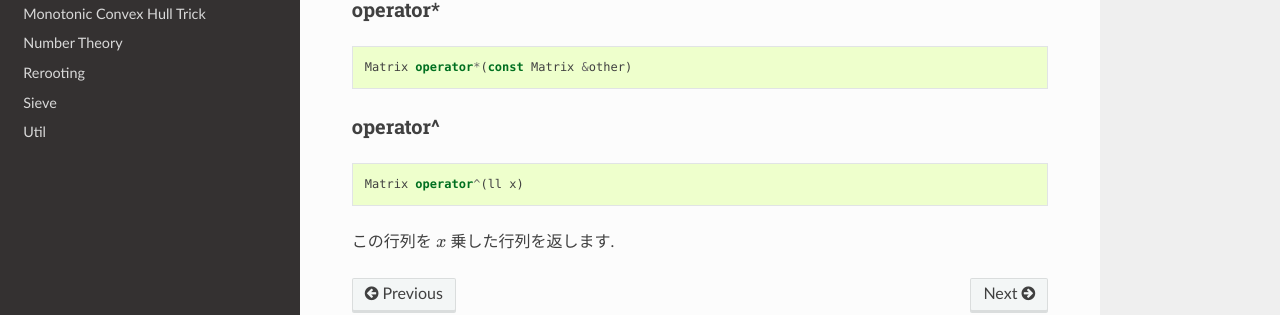
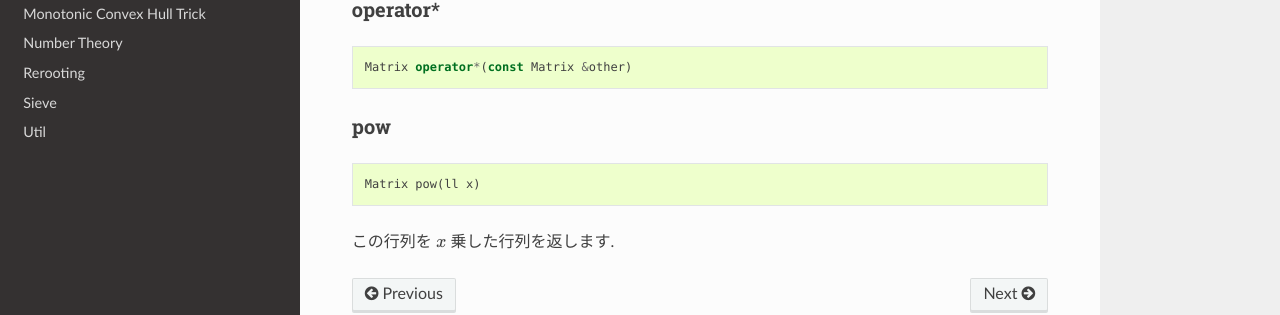
Before and after one commit to prfss/aclib-cpp, a Sphinx documentation site: the page built from doc/matrix.rst, in a window 1280 px wide and 900 px high, scrolled down 1428 px. Shown: the part 493-808 px from the top of the window. Built offline with Sphinx 7.4.7 and the Read the Docs theme 2.0.0, drawn with Linux system fonts in a browser that asks for light colours.

Commit message:
`Matrix`の^演算子を`pow`メソッドで置き換え
Cにおける^の演算子の優先順位のため

```diff
--- a/doc/matrix.rst
+++ b/doc/matrix.rst
@@ -98,10 +98,10 @@ operator*
 
  Matrix operator*(const Matrix &other)
 
-operator^
+pow
 =========
 .. code-block:: cpp
 
- Matrix operator^(ll x)
+ Matrix pow(ll x)
 
 この行列を :math:`x` 乗した行列を返します.
```
Also changed, not shown: 2 other files.
